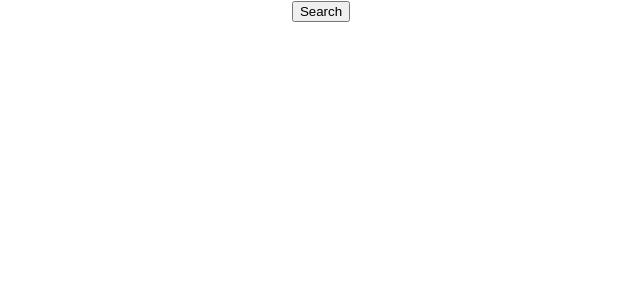
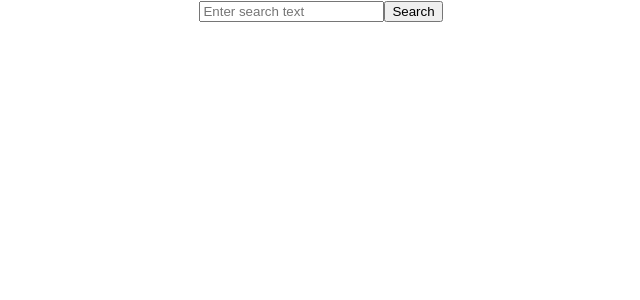
Before and after one commit to burani/github-searcher, a React (Create React App) app: page / in a window 1280 px wide. Shown: the top 300 px of the page, without its empty margins (319-959 px from the left). Built offline with nearby package versions, Linux system fonts and the light colour scheme.

Commit message:
Search added

```diff
--- a/src/api/api.js
+++ b/src/api/api.js
@@ -6,7 +6,7 @@ const instance = axios.create({
 
 export const repositoryApi = {
     //дефолтные параметры будут заменены при запросе.
-    getRepositories(pageSize = 10, currentPage = 1, queryParameters = "tetris+language:assembly") {
+    getRepositories(pageSize = 10, currentPage = 1, queryParameters = "stars:>=15000") {
         return instance.get(`search/repositories?page=${currentPage}&per_page=${pageSize}&q=${queryParameters}&sort=stars&order=desc`)
             .then(response => {
                 return response.data;
--- a/src/components/RepositoryList/RepositoryList.js
+++ b/src/components/RepositoryList/RepositoryList.js
@@ -11,11 +11,26 @@ const RepositoryList = (props) => {
         pages.push(i);
     }
 
+    const onUpdateSearchText = (e) => {
+        props.setSearchText(e.target.value);
+    };
+    const onButtonClick = (e) => {
+        props.setCurrentPage(1);
+        props.getRepositories(10, 1, props.searchText)
+
+    };
+
+
+
+
     //в стейт надо добавить инпут, как-то надо брать из инпута значение когда мы кликаем на кнопку.
+
+    //в input при инициализации приходит пустой стейт, но он на самом деле сохраняется. Оставлю как фичу)))
     return (
         <div>
             <div>
-                <button onClick={props.getRepositories}>Search</button>
+                <input onChange={onUpdateSearchText} value={props.searchText} placeholder={"Enter search text"}></input>
+                <button onClick={onButtonClick}>Search</button>
             </div>
 
             <div>
--- a/src/components/RepositoryList/RepositoryListContainer.js
+++ b/src/components/RepositoryList/RepositoryListContainer.js
@@ -1,6 +1,7 @@
 import {
     getRepositories,
     setCurrentPage,
+    setSearchText
 } from "../../redux/repository-list-reducer";
 
 import RepositoryList from "./RepositoryList";
@@ -15,6 +16,7 @@ const mapStateToProps = (state) => {
         totalRepositories: state.repositoryList.totalRepositories,
         pageSize: state.repositoryList.pageSize,
         isFetching: state.repositoryList.isFetching,
+        searchText: state.repositoryList.searchText
     }
 }
 
@@ -27,15 +29,16 @@ class RepositoryListContainer extends React.Component {
 
     //сюда еще будут приходить опции для поиска от пользователя
     onPageNumClick = (pageNum) => {
-        this.props.getRepositories(this.props.pageSize, pageNum)
+        this.props.getRepositories(this.props.pageSize, pageNum, this.props.searchText)
     }
 
 
     render() {
         return <RepositoryList totalRepositories={this.props.totalRepositories} repositories={this.props.repositories}
             onPageNumClick={this.onPageNumClick} pageSize={this.props.pageSize} currentPage={this.props.currentPage}
-        isFetching={this.props.isFetching}/>
+        isFetching={this.props.isFetching} setSearchText={this.props.setSearchText} getRepositories={this.props.getRepositories}
+        setCurrentPage={this.props.setCurrentPage} searchText={this.props.searchText}/>
     }
 }
 
-export default connect(mapStateToProps, {getRepositories, setCurrentPage})(RepositoryListContainer)
+export default connect(mapStateToProps, {getRepositories, setCurrentPage, setSearchText})(RepositoryListContainer)
--- a/src/redux/repository-list-reducer.js
+++ b/src/redux/repository-list-reducer.js
@@ -6,6 +6,7 @@ let initialState = {
     pageSize: 10,//потому что будем показывать 10 репозиториев
     totalRepositories: 0,
     isFetching: false,
+    searchText: ''
 };
 
 const repositoryListReducer = (state = initialState, action) => {
@@ -42,6 +43,13 @@ const repositoryListReducer = (state = initialState, action) => {
             }
         }
 
+        case 'SET-SEARCH-TEXT': {
+            return {
+                ...state,
+                searchText: action.searchText
+            }
+        }
+
         default:
             return state;
 
@@ -53,16 +61,27 @@ export const setRepositories = (repositories) => ({type: 'SET-REPOS', repositori
 export const setTotalRepositories = (totalRepositories) => ({type: 'SET-TOTAL-REPOS', totalRepositories});
 export const setCurrentPage = (currentPage) => ({type: 'SET-CURRENT-PAGE', currentPage});
 export const setFetching = (isFetching) => ({type: 'SET-IS-FETCHING', isFetching});
+export const setSearchText = (searchText) => ({type: 'SET-SEARCH-TEXT', searchText});
+
+
+const changeSearchText = (searchText) => {
+    const safeSearchText = searchText.replace(/[^a-zA-Z0-9 ]/g, "");//убираем все ненужные символы из строки.
+    if (safeSearchText != ""){
+        return safeSearchText.split(' ').join('+');
+    }
+    return undefined
+}
+
 
 //thunk-creators
-export const getRepositories = (pageSize, currentPage) => {
+export const getRepositories = (pageSize, currentPage, searchText) => {
     return (dispatch) => {
         dispatch(setFetching(true));
         dispatch(setCurrentPage(currentPage));
-        repositoryApi.getRepositories(pageSize, currentPage).then(response => {
+        repositoryApi.getRepositories(pageSize, currentPage, changeSearchText(searchText)).then(response => {
+            debugger;
             dispatch(setFetching(false));
-            dispatch(setRepositories(response.items));//это надо будет как-то упростить, чтобы каждый элемент массива содержал только 4 свойства.
-            //упрощать скорее всего с помощью map или reduce
+            dispatch(setRepositories(response.items));
             dispatch(setTotalRepositories(response.total_count));
         })
     }
```
